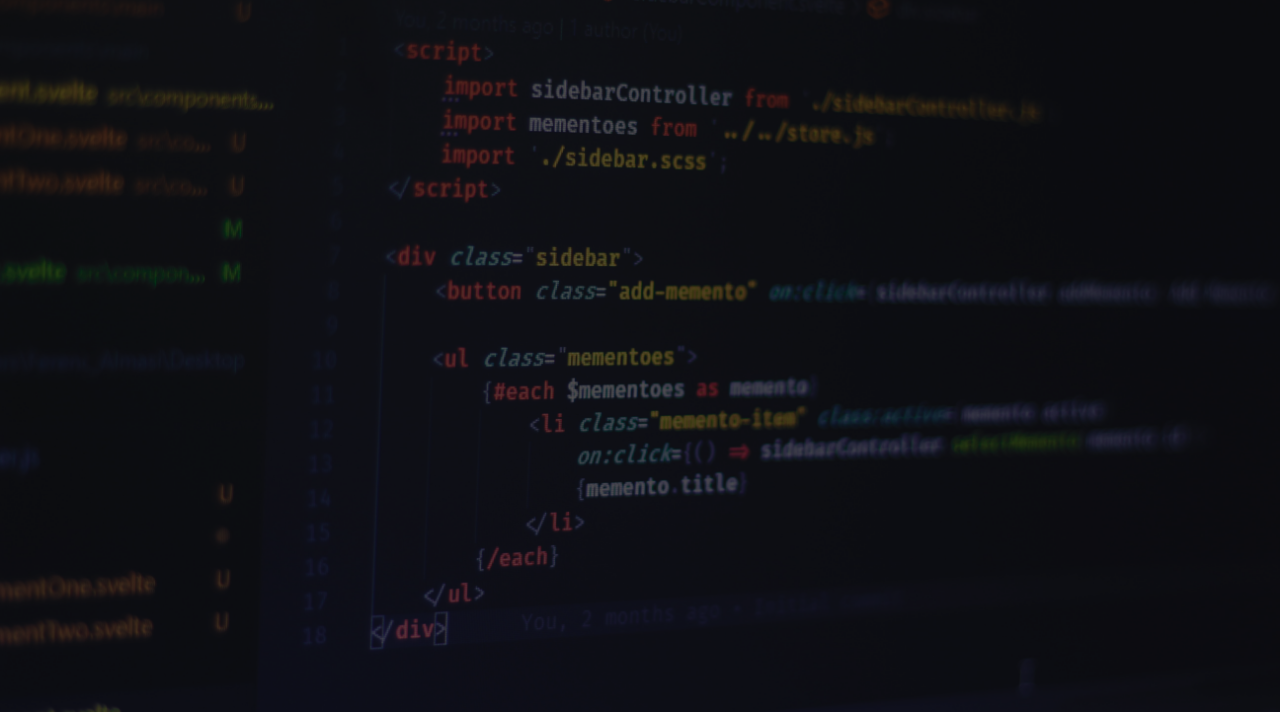
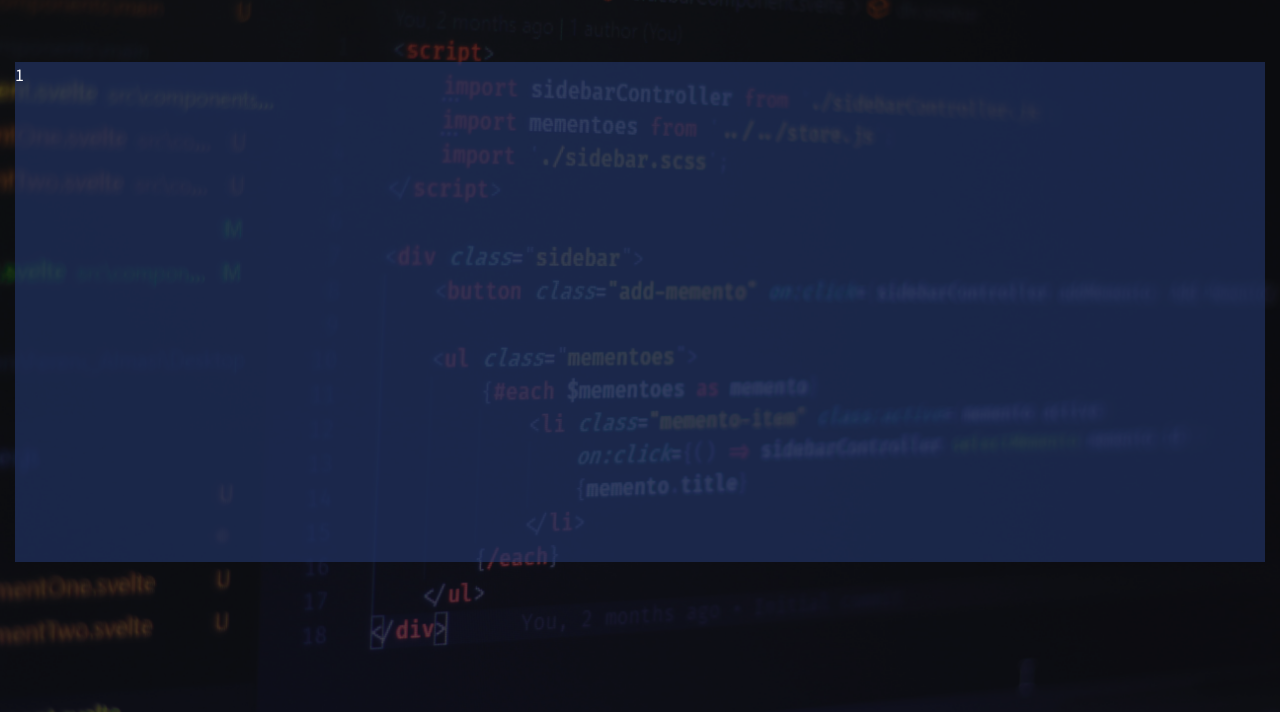
Before and after one commit to jacobislai/webclass_project, a plain HTML site: page 20240527/one-page-layout.html in a window 1280 px wide. Shown: the part 88-800 px from the top of the page. Drawn offline with nearby package versions, Linux system fonts and the light colour scheme.

Commit message:
page層級關係

```diff
--- a/20240527/assets/css/one-page-layout.css
+++ b/20240527/assets/css/one-page-layout.css
@@ -68,6 +68,9 @@ body {
     background-position: center;
     position: relative;
     z-index: 1;
+    display: flex;
+    align-items: center;
+
 }
 
 #page-1::before {
@@ -79,3 +82,18 @@ body {
     height: 100%;
     background-color: rgba(0, 0, 0, 0.63);
 }
+
+.page-wrap {
+    position: relative;
+    z-index: 2;
+    width: 100%;
+}
+
+.page-content {
+    background: rgba(35, 54, 105, 0.644);
+    width: 100%;
+    height: 500px;
+    color: #fff;
+    display: grid;
+    grid-template-columns: repeat(2, 1fr);
+}
--- a/20240527/one-page-layout.html
+++ b/20240527/one-page-layout.html
@@ -85,7 +85,13 @@
     </div> -->
 
     <div class="page" id="page-1">
-
+        <div class="page-wrap">
+            <div class="container">
+                <div class="page-content">
+                    1
+                </div>
+            </div>
+        </div>
     </div>
 </body>
 
```
